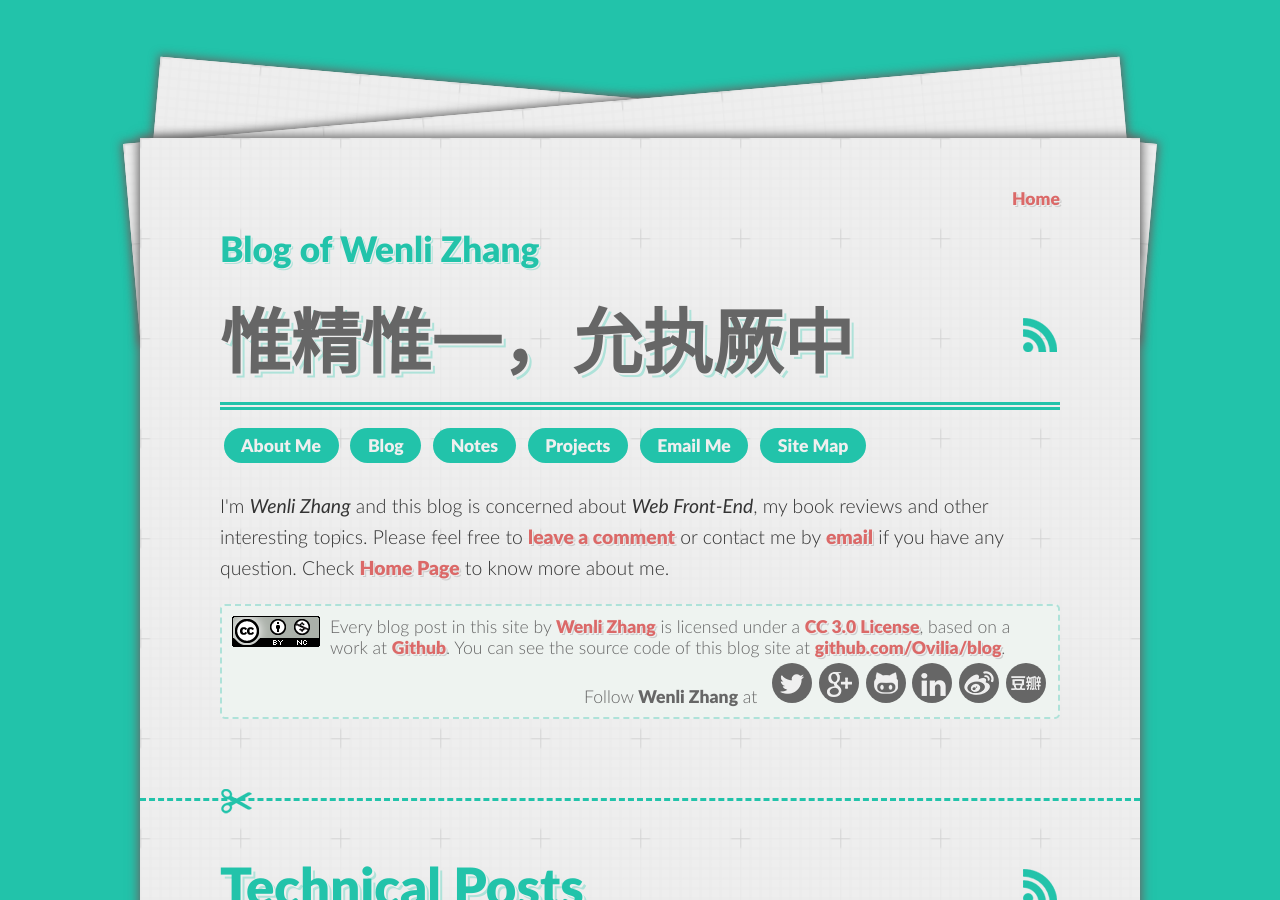
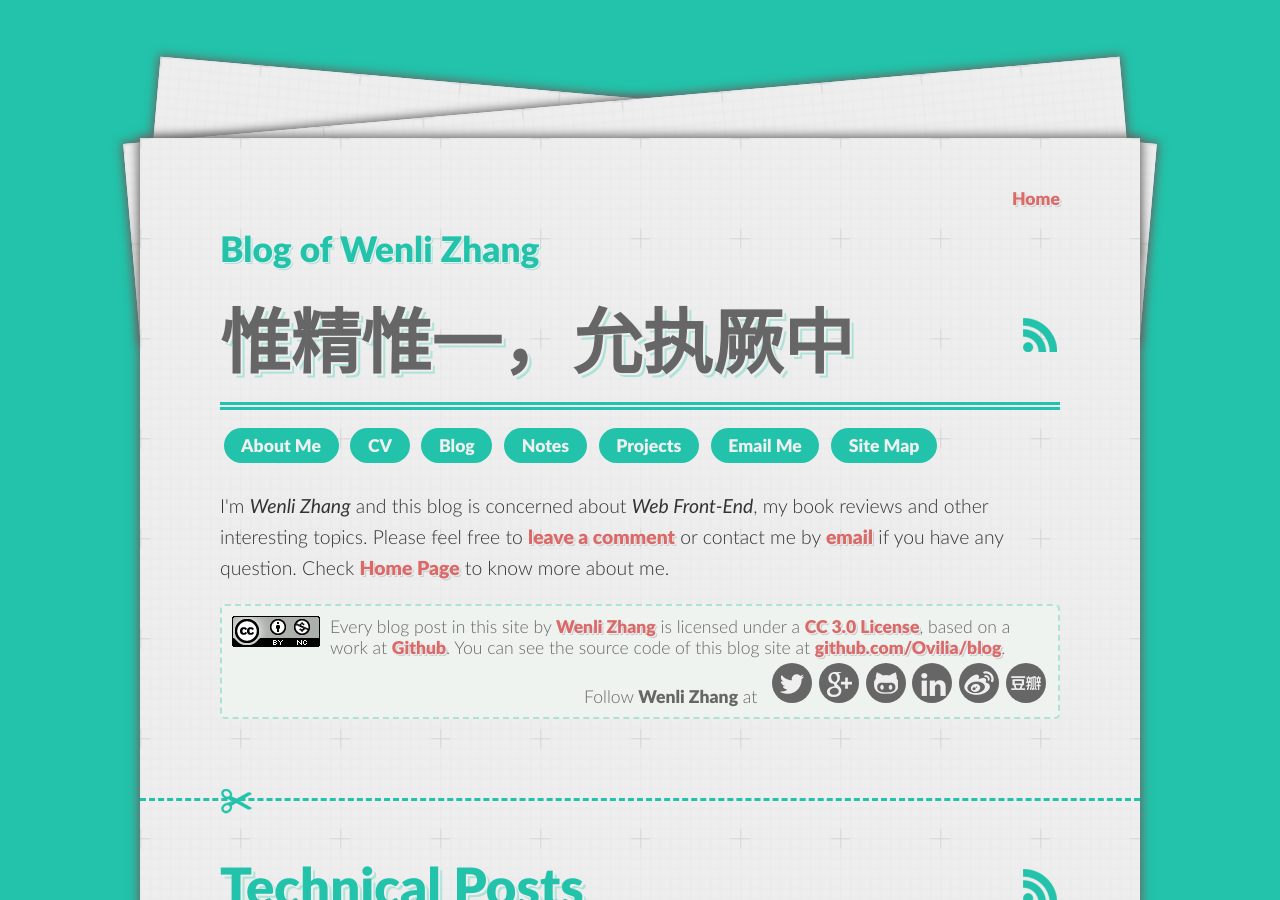
Before and after one commit to Ovilia/blog, a Jekyll site: the page built from index.html, in a window 1280 px wide and 900 px high. Built offline with Jekyll 4.4.1, drawn with Linux system fonts in a browser that asks for light colours; Markdown is read by kramdown in place of the engine named in the settings; the list of posts is cut into pages by our own code.

Commit message:
update link

```diff
--- a/_includes/aboutMe.html
+++ b/_includes/aboutMe.html
@@ -1,9 +1,10 @@
-<a class="button" href="http://zhangwenli.com/#ovilia-home">About Me</a>
-<a class="button" href="{{ site.url }}">Blog</a>
-<a class="button" href="{{ site.url }}/notes">Notes</a>
-<a class="button" href="http://zhangwenli.com/#projects">Projects</a>
-<a class="button" href="mailto:me@zhangwenli.com" target="_blank">Email Me</a>
-<a class="button" href="{{ site.url }}/meta" target="_blank" onclick="_gaq.push(['_trackEvent', 'ToSiteMap', 'InRecent', 'recentBtn']);">Site Map</a>
+<a class="button" href="http://zhangwenli.com/#ovilia-home" onclick="_gaq.push(['_trackEvent', 'ToHome', 'InNav', window.location.pathname]);">About Me</a>
+<a class="button" href="http://zhangwenli.com/cv" target="_blank" onclick="_gaq.push(['_trackEvent', 'ToCv', 'InNav', window.location.pathname]);">CV</a>
+<a class="button" href="{{ site.url }}" onclick="_gaq.push(['_trackEvent', 'ToBlog', 'InNav', window.location.pathname]);">Blog</a>
+<a class="button" href="{{ site.url }}/notes" onclick="_gaq.push(['_trackEvent', 'ToNote', 'InNav', window.location.pathname]);">Notes</a>
+<a class="button" href="http://zhangwenli.com/#projects" onclick="_gaq.push(['_trackEvent', 'ToProject', 'InNav', window.location.pathname]);">Projects</a>
+<a class="button" href="mailto:me@zhangwenli.com" target="_blank" onclick="_gaq.push(['_trackEvent', 'ToEmail', 'InNav', window.location.pathname]);">Email Me</a>
+<a class="button" href="{{ site.url }}/meta" target="_blank" onclick="_gaq.push(['_trackEvent', 'ToSiteMap', 'InNav', window.location.pathname]);">Site Map</a>
 
 <p>I'm <em>Wenli Zhang</em> and this blog is concerned about <em>Web Front-End</em>, my book reviews and other interesting topics. Please feel free to <a href="#comments">leave a comment</a> or contact me by <a href="mailto:me@zhangwenli.com?subject=Interested+In+Your+Blog+Posts" target="_blank">email</a> if you have any question. Check <a href="http://zhangwenli.com" onclick="_gaq.push(['_trackEvent', 'ToHome', 'InRecentAboutMe', window.location.pathname]);">Home Page</a> to know more about me.</p>
 
```
